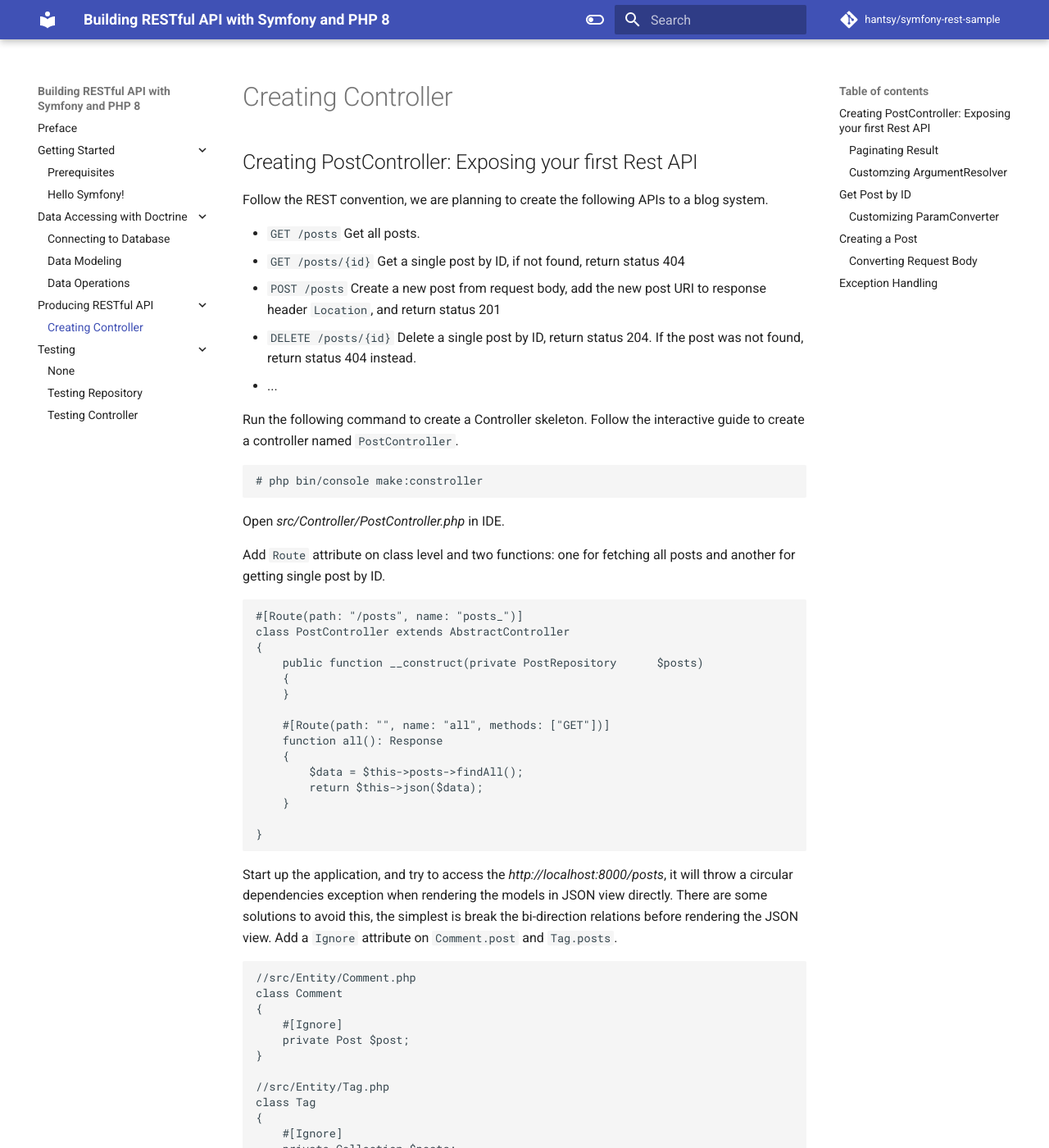
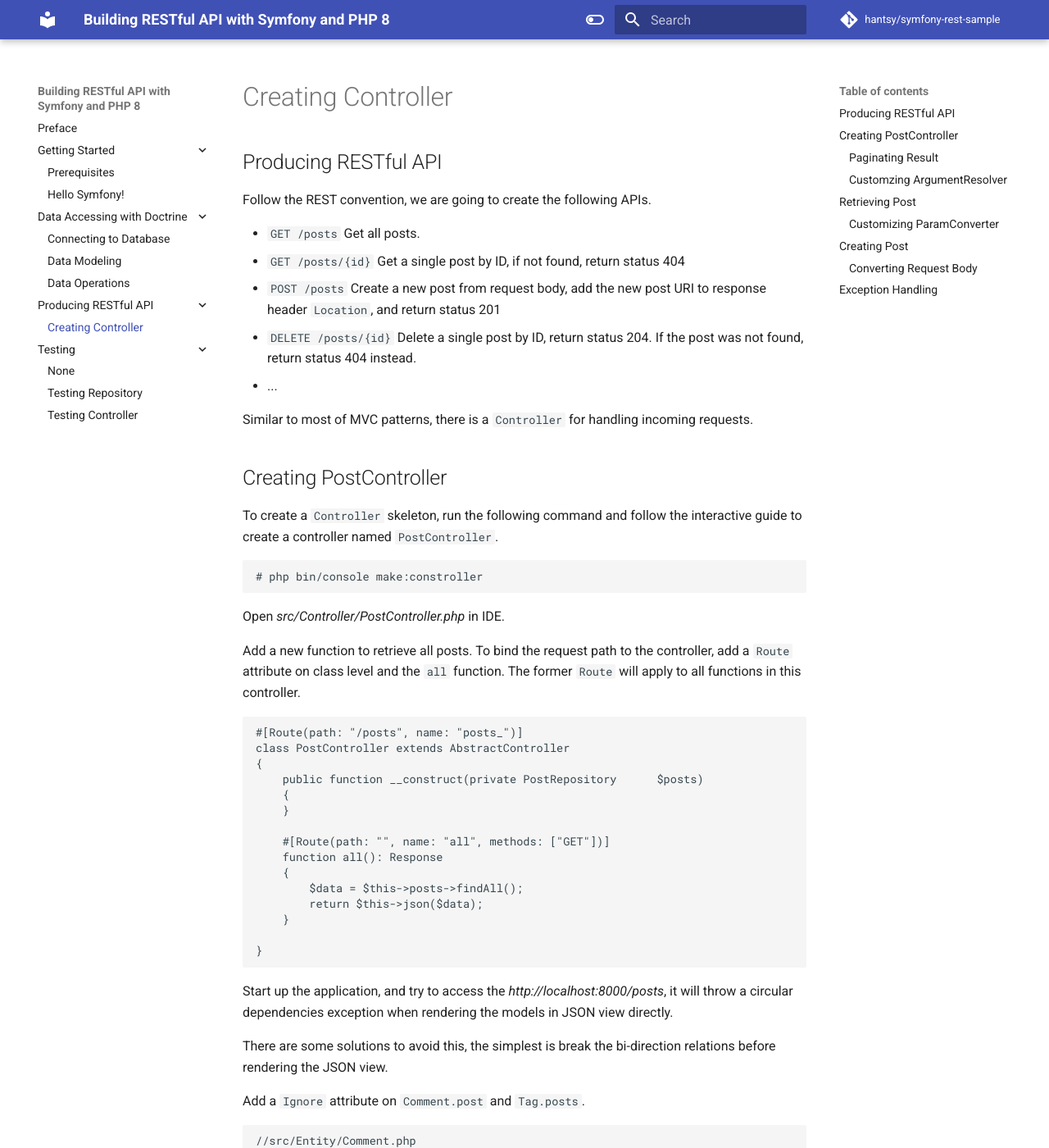
Before and after one commit to ZigZag48/symfony-sample-api, an MkDocs documentation site: the page built from docs/api/postctl.md, in a window 1280 px wide and 1400 px high. Shown: the whole window at 82% size. Built offline with MkDocs 1.6.1 and Material for MkDocs 9.7.7, drawn with Linux system fonts in a browser that asks for light colours; comment, search, counter and statistics services are not loaded; some of the changed text lies outside the part shown.

Commit message:
docs: refactoring docs

````diff
--- a/docs/api/postctl.md
+++ b/docs/api/postctl.md
@@ -1,5 +1,5 @@
-## Creating PostController:  Exposing your first Rest API
- Follow  the REST convention, we are planning to create the following APIs to a blog system.
+## Producing RESTful API
+ Follow  the REST convention, we are going to create the following APIs.
 
 * `GET  /posts`    Get all posts.
 * `GET /posts/{id}` Get a single post by ID, if not found, return status 404
@@ -7,7 +7,13 @@
 * `DELETE /posts/{id}` Delete a single post by ID, return status 204. If the post was  not found, return status 404 instead.
 * ...
 
-Run the following command to create a Controller skeleton. Follow the interactive guide to create a controller named `PostController`.
+Similar to most of MVC patterns,  there is a `Controller`  for handling incoming requests.
+
+
+
+## Creating PostController
+
+To create a `Controller` skeleton, run the following command and follow the interactive guide to create a controller named `PostController`.
 
 ```bash
 # php bin/console make:constroller
@@ -15,7 +21,7 @@ Run the following command to create a Controller skeleton. Follow the interactiv
 
 Open *src/Controller/PostController.php* in IDE.
 
-Add `Route` attribute on class level and two functions: one for fetching all posts and another for getting single post by ID.
+Add a new function to retrieve all posts.  To bind the request path to the controller,  add a  `Route` attribute on class level and the `all` function. The former `Route` will apply to all functions in this controller.
 
 ```bash
 #[Route(path: "/posts", name: "posts_")]
@@ -35,7 +41,11 @@ class PostController extends AbstractController
 }
 ```
 
-Start up the application, and try to access the *http://localhost:8000/posts*, it will throw a circular dependencies exception when rendering the models in JSON view directly. There are some solutions to avoid this, the simplest is break the bi-direction relations before rendering the JSON view.  Add a `Ignore` attribute on `Comment.post` and `Tag.posts`.
+Start up the application, and try to access the *http://localhost:8000/posts*, it will throw a circular dependencies exception when rendering the models in JSON view directly.
+
+There are some solutions to avoid this, the simplest is break the bi-direction relations before rendering the JSON view.
+
+Add a `Ignore` attribute on `Comment.post` and `Tag.posts`.
 
 ```php
 //src/Entity/Comment.php
@@ -53,6 +63,7 @@ class Tag
 }
 ```
 
+> Alternatively,  the DTO pattern is a good option to transform the data to a plain object that only includes *essential* fields before rendering in the HTTP response.
 
 ### Paginating Result
 
@@ -262,7 +273,7 @@ Run the application and test the */posts* using `curl`.
 
 
 
-##  Get Post by ID
+##  Retrieving Post
 
 Follow the design in the previous section, add another function to `PostController` to map route `/posts/{id}` .
 
@@ -284,7 +295,7 @@ class PostController extends AbstractController
 }
 ```
 
-  Run the application, and try to access *http://localhost:8000/posts/{id}*, it will throw an exception like this.
+Run the application, and try to access *http://localhost:8000/posts/{id}*, it will throw an exception like this.
 
 ```bash
 App\Controller\PostController::getById(): Argument #1 ($id) must be of type Symfony\Component\Uid\Uuid, string given, cal
@@ -356,7 +367,7 @@ In the above codes,
 
 
 
-## Creating a Post
+## Creating Post
 
 Follow the REST convention, define the following rule to serve an endpoint to handle the request.
 
@@ -378,32 +389,6 @@ public function create(Request $request): Response
 ```
 
 The `posts->getEntityManager()` overrides parent methods to get a `EntityManager` from parent class, you can also inject `ObjectManager` or `EntityManagerInterface` in the  `PostController` directly to do the persistence work. The Doctrine `Repository` is mainly designated to build query criteria and execute custom queries.
-
-Create a test function to verify in the `PostControllerTest` file.
-
-```php
-public function testCreatePost(): void
-{
-    $client = static::createClient();
-    $data = CreatePostDto::of("test title", "test content");
-    $crawler = $client->request(
-        'POST',
-        '/posts',
-        [],
-        [],
-        [],
-        $this->getContainer()->get('serializer')->serialize($data, 'json')
-    );
-
-    $this->assertResponseIsSuccessful();
-
-    $response = $client->getResponse();
-    $url = $response->headers->get('Location');
-    //dump($data);
-    $this->assertNotNull($url);
-    $this->assertStringStartsWith("/posts/", $url);
-}
-```
 
 ### Converting Request Body
 
@@ -577,23 +562,6 @@ function getById(Uuid $id): Response
 }
 ```
 
-Add a test to verify if the post is not found and get a 404 status code.
-
-```php
-public function testGetANoneExistingPost(): void
-{
-    $client = static::createClient();
-    $id = Uuid::v4();
-    $crawler = $client->request('GET', '/posts/' . $id);
-
-    //
-    $response = $client->getResponse();
-    $this->assertResponseStatusCodeSame(404);
-    $data = $response->getContent();
-    $this->assertStringContainsString("Post #" . $id . " was not found", $data);
-}
-```
-
 Run the application again, and try to access a single Post through a none existing id.
 
 ```bash
````
Also changed, not shown: 1 other file.
